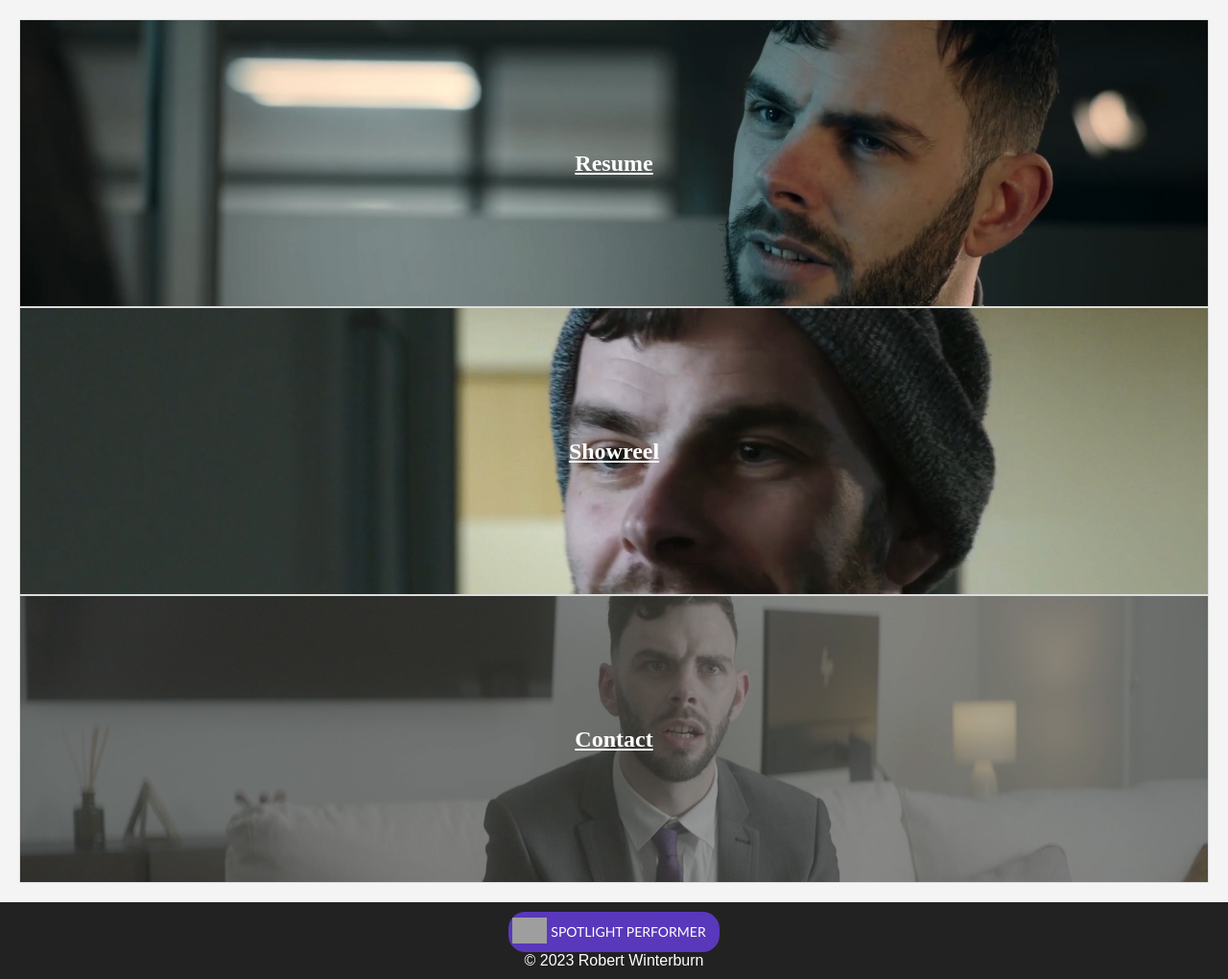
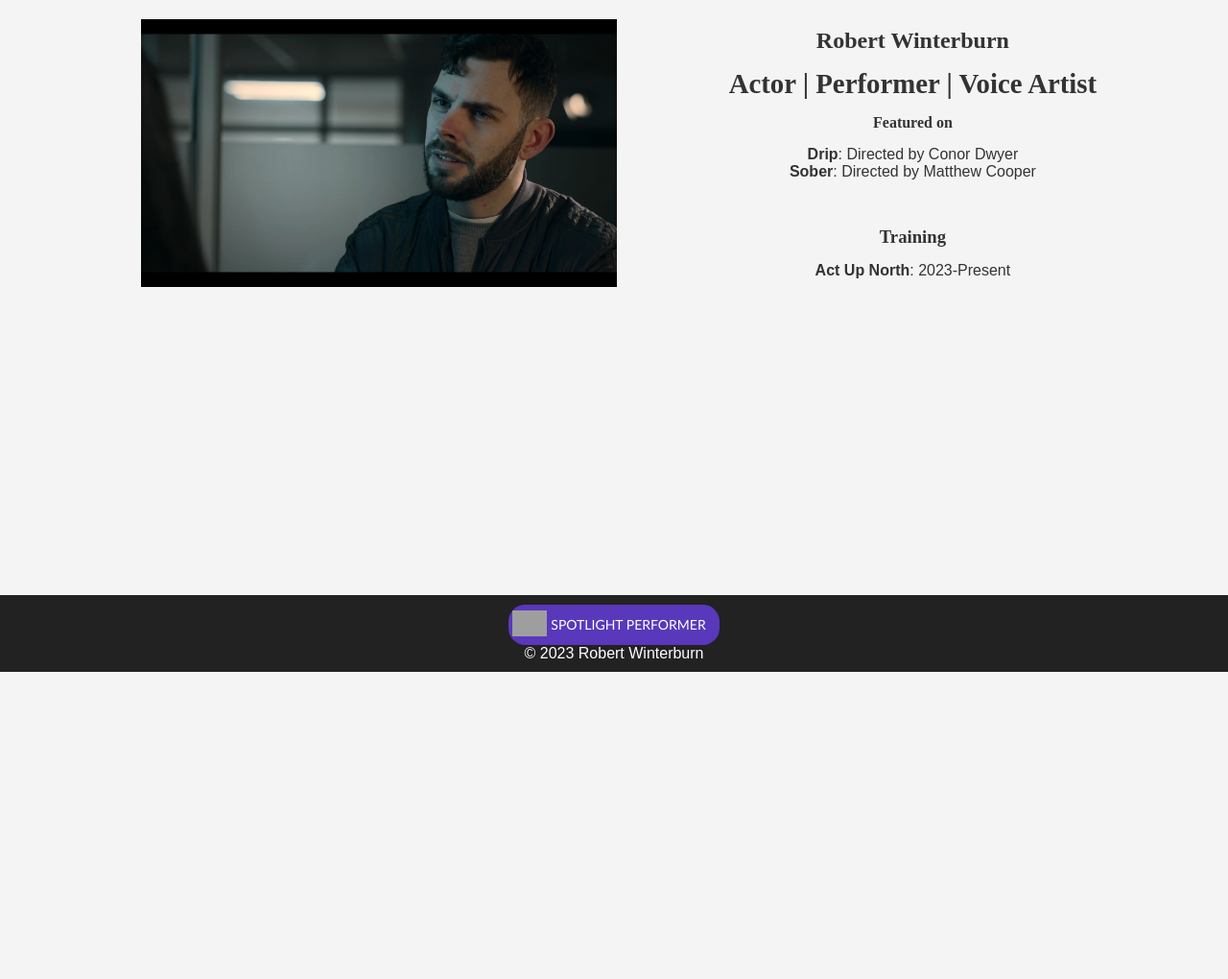
Before and after one commit to Rwinterburn2/actors-website, a Flask app: page / in a window 1280 px wide. Shown: the part 100-1120 px from the top of the page at 96% size. After the commit the page ends 800 px from the top, so only its background shows below. Run offline with Flask 3, Linux system fonts and the light colour scheme; some web fonts are replaced; grey boxes are pictures that could not be loaded.

Commit message:
added different home page

```diff
--- a/static/css/styles.css
+++ b/static/css/styles.css
@@ -78,6 +78,43 @@ nav .navbar-title {
     padding: 20px;
     text-align: center;
 }
+/* Style for the section */
+/* Style for the section */
+#main div {
+    display: flex; /* Use flexbox for layout */
+    align-items: center; /* Vertically align the items */
+    justify-content: space-evenly;/* Space between text and image */
+  }
+
+  /* Style for the image */
+  #main img {
+    max-width: 40%; /* Set image width */
+    height: auto; /* Keep image proportions */
+    margin-left: 10px; /* Add spacing between text and image */
+  }
+
+  /* Style for the text container */
+  #main-text {
+    max-width: 50%; /* Limit text width */
+    display: flex; /* Flexbox for vertical alignment */
+    flex-direction: column; /* Stack children vertically */
+    gap: 15px; /* Add spacing between h2 and p */
+    text-align: center;
+  }
+
+  /* Optional: Style for the heading */
+  #main-text h2 {
+    font-size: 1.8rem; /* Customize font size */
+    margin: 0; /* Reset default margin */
+  }
+
+  /* Optional: Style for the paragraph */
+  #main-text p {
+    font-size: 1rem; /* Customize font size */
+    margin: 0;
+ /* Reset default margin */
+  }
+
 
 /* Footer Styling */
 footer {
--- a/templates/index.html
+++ b/templates/index.html
@@ -3,16 +3,24 @@
 {% block title %}Gallery{% endblock %}
 
 {% block content %}
-<section id="three-panels">
-    <a href="{{ url_for('resume') }}" class="panel panel1">
-        <h2>Resume</h2>
-    </a>
-    <a href="{{ url_for('showreel') }}" class="panel panel2">
-        <h2>Showreel</h2>
-    </a>
-    <a href="{{ url_for('contact') }}" class="panel panel3">
-        <h2>Contact</h2>
-    </a>
+<section id="main">
+    <div>
+      <img src="/static/imgs/panel.still001.jpg" alt="Description of the image" id="main-img" />
+
+      <div id="main-text">
+          <h1>Robert Winterburn</h1>
+        <h2>Actor | Performer | Voice Artist</h2>
+        <h4>Featured on</h4>
+        <p><strong>Drip</strong>: Directed by Conor Dwyer <br>
+        <strong>Sober</strong>: Directed by Matthew Cooper</p>
+        <br>
+        <h3>Training</h3>
+        <p><strong>Act Up North</strong>: 2023-Present</p>
+      </div>
+    </div>
+  </section>
+
+
 </section>
 
 {% endblock %}
```
